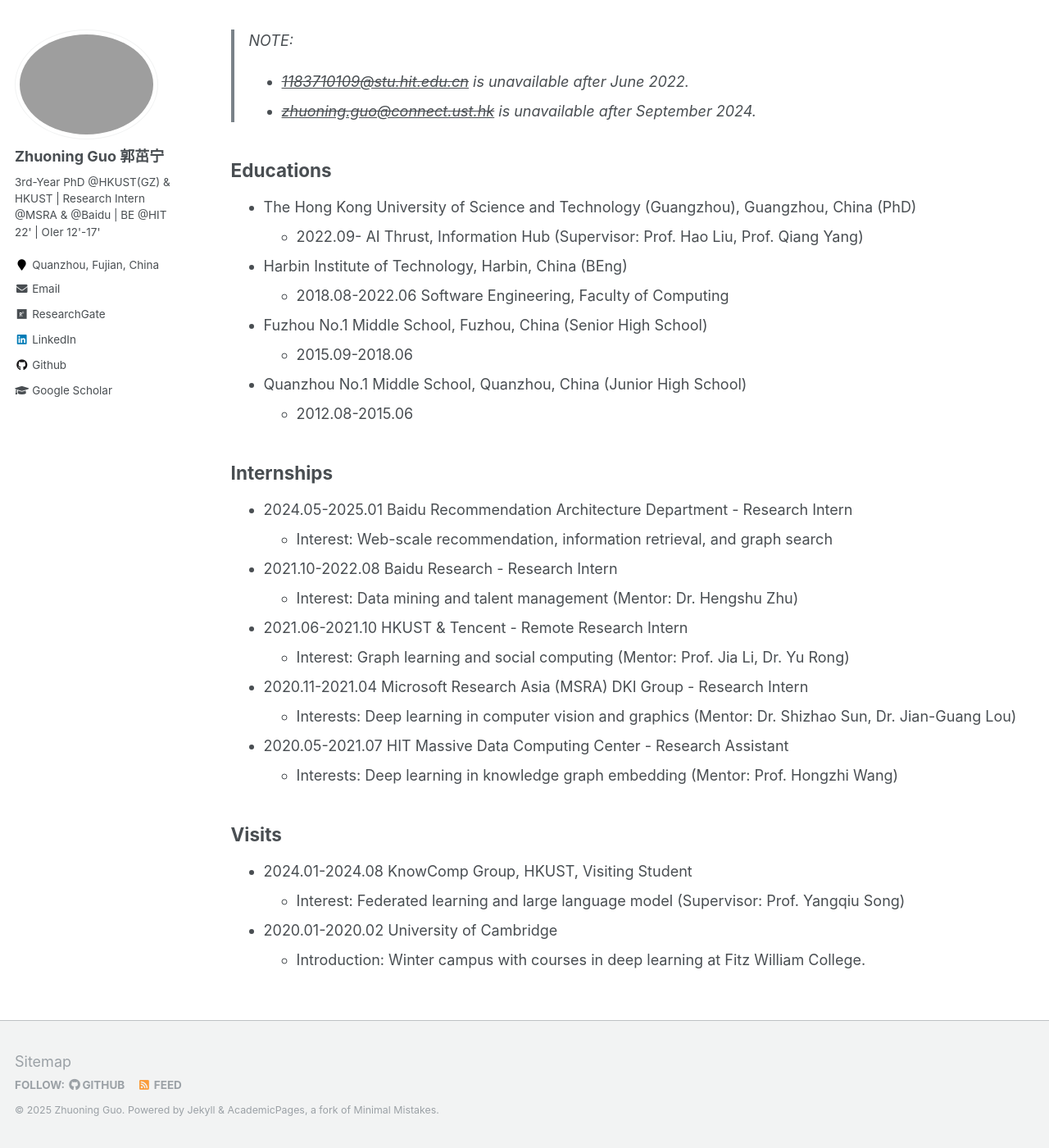
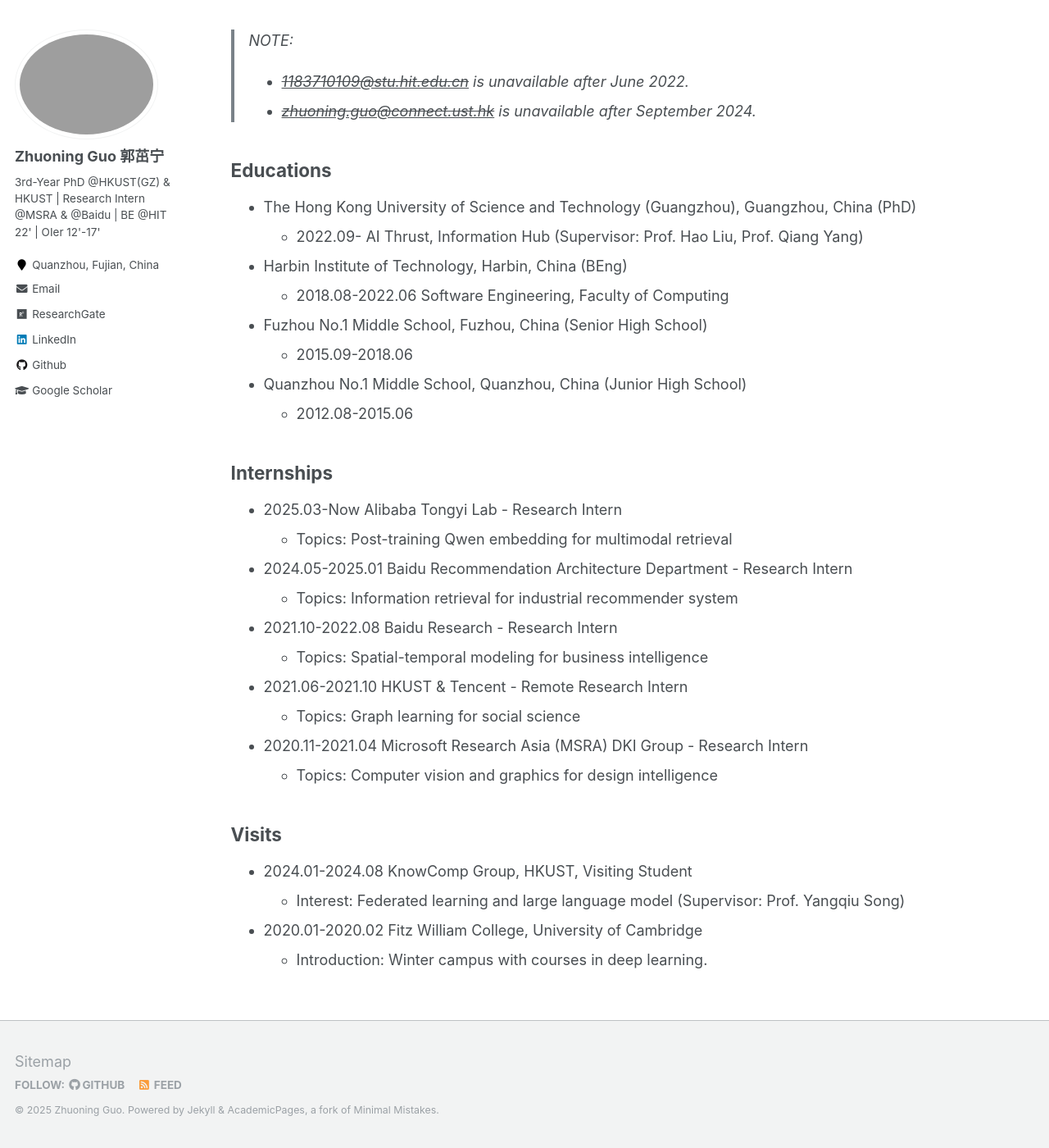
Before and after one commit to gzn00417/gzn00417.github.io, a Jekyll site: the page built from _pages/cv.md, in a window 1280 px wide and 1400 px high, scrolled down 458 px. Shown: the whole window at 82% size. Built offline with Jekyll 4.4.1, drawn with Linux system fonts in a browser that asks for light colours.

Commit message:
update cv

```diff
--- a/_pages/cv.md
+++ b/_pages/cv.md
@@ -9,7 +9,7 @@ redirect_from:
 
 {% include base_path %}
 
-## Full CV [[pdf]](https://github.com/gzn00417/gzn00417.github.io/blob/main/files/CV-ZhuoningGuo-20250211.pdf)
+## Full CV [[pdf]](https://gzn00417.github.io/files/CV-GuoZhuoning-20250509.pdf)
 
 ## Contact
 
@@ -35,20 +35,20 @@ E-Mail:
 
 ## Internships
 
+- 2025.03-Now Alibaba Tongyi Lab - Research Intern
+  - Topics: Post-training Qwen embedding for multimodal retrieval
 - 2024.05-2025.01 Baidu Recommendation Architecture Department - Research Intern
-  - Interest: Web-scale recommendation, information retrieval, and graph search
+  - Topics: Information retrieval for industrial recommender system
 - 2021.10-2022.08 Baidu Research - Research Intern
-  - Interest: Data mining and talent management (Mentor: Dr. Hengshu Zhu)
+  - Topics: Spatial-temporal modeling for business intelligence
 - 2021.06-2021.10 HKUST & Tencent - Remote Research Intern
-  - Interest: Graph learning and social computing (Mentor: Prof. Jia Li, Dr. Yu Rong)
+  - Topics: Graph learning for social science
 - 2020.11-2021.04 Microsoft Research Asia (MSRA) DKI Group - Research Intern
-  - Interests: Deep learning in computer vision and graphics (Mentor: Dr. Shizhao Sun, Dr. Jian-Guang Lou)
-- 2020.05-2021.07 HIT Massive Data Computing Center - Research Assistant
-  - Interests: Deep learning in knowledge graph embedding (Mentor: Prof. Hongzhi Wang)
+  - Topics: Computer vision and graphics for design intelligence
 
 ## Visits
 
 - 2024.01-2024.08 KnowComp Group, HKUST, Visiting Student
   - Interest: Federated learning and large language model (Supervisor: Prof. Yangqiu Song)
-- 2020.01-2020.02 University of Cambridge
-  - Introduction: Winter campus with courses in deep learning at Fitz William College.
+- 2020.01-2020.02 Fitz William College, University of Cambridge
+  - Introduction: Winter campus with courses in deep learning.
```
Also changed, not shown: _pages/about.md (+4 -4 lines), 2 other files.
